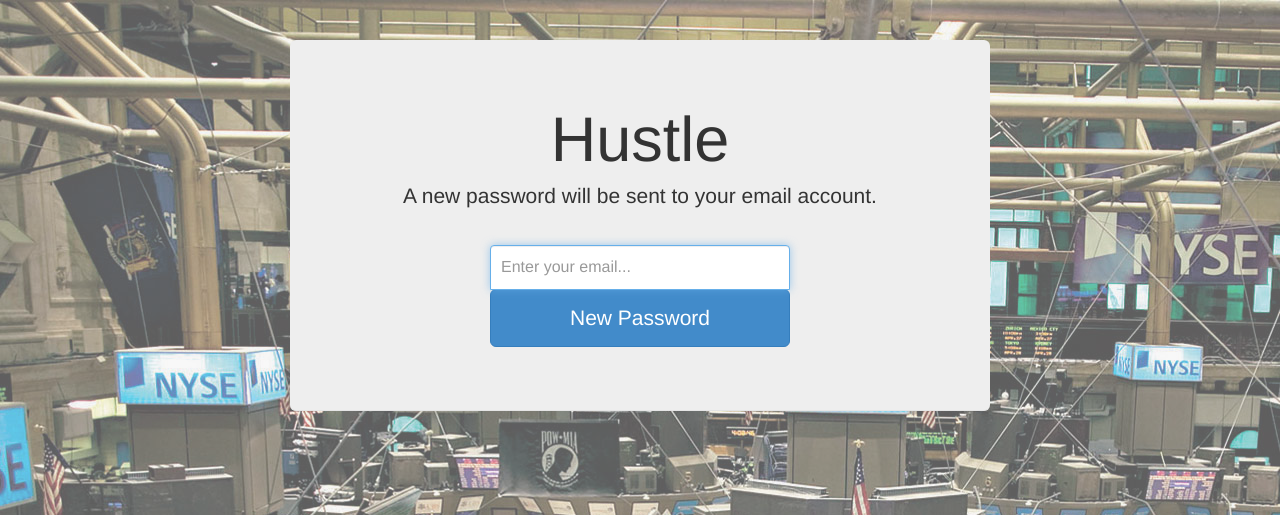
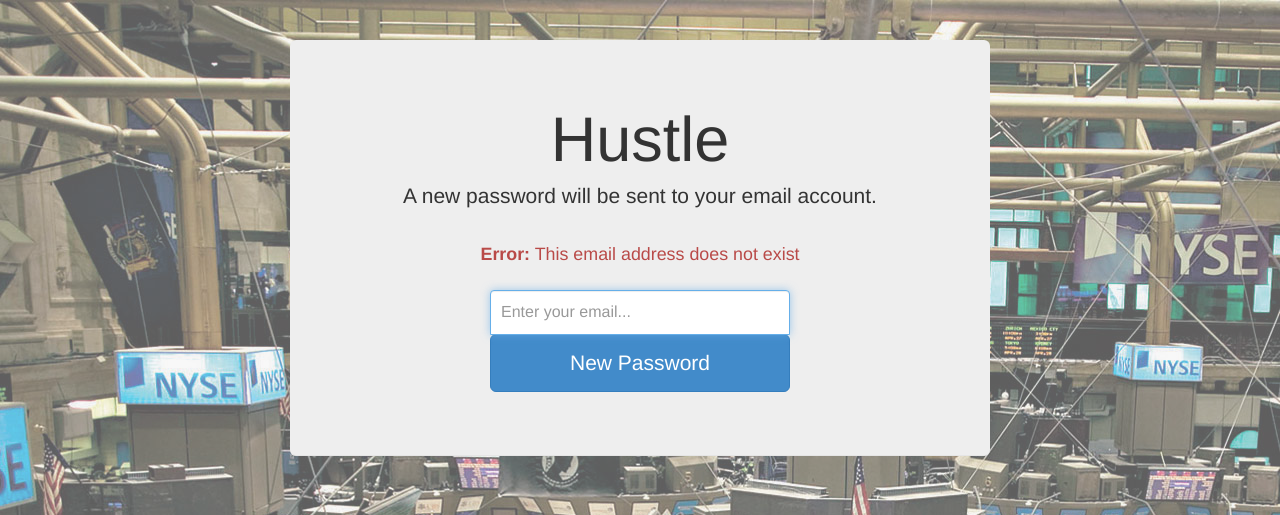
Before and after one commit to ReachAayush/MakeMoney, a Django app: page /forgotPassword in a window 1280 px wide. Shown: the top 515 px of the page. Run offline with Django 3.2, Linux system fonts and the light colour scheme; parts of the project's set-up code (start-up, migrations or seed data) failed here and were passed over; some libraries are stand-ins or nearby versions.

Commit message:
corrected forgot password workflow

```diff
--- a/beta/templates/forgotPassword.html
+++ b/beta/templates/forgotPassword.html
@@ -5,6 +5,18 @@
 {% block jumbotron %}
 <h1 class="text-center">Hustle</h1>
 <p class="lead"> A new password will be sent to your email account. </p>
+
+<!-- Messaging and Errors -->
+{% for err in errors %}
+<div class="text-danger"><small><strong>Error:</strong> {{err}}</small></div>
+{% endfor %}
+{% for m in messages %}
+  <div class="text-success">
+    {{m}}
+  </div>
+ {% endfor %}
+ <!-- /Messaging and Errors -->
+
 <form class="form-signin" role="form" action="forgotPassword" name="login-form" method="post">
   <input class="form-control" type="text" name="email" placeholder="Enter your email..." required autofocus>
   <button class="btn btn-lg btn-primary btn-block" type="submit">New Password</button>
--- a/beta/views.py
+++ b/beta/views.py
@@ -241,13 +241,22 @@ def resetPassword(request):
 
 # handles Forgot Password Method
 def forgotPassword(request):
+  context = {}
+  messages = []
+  context['messages'] = messages
+  errors = []
+  context['errors'] = errors
+
   if request.method == 'GET':
-    context = {}
+    errors.append("This email address does not exist")
     return render(request, 'forgotPassword.html', context)
+
   else:
     myEmail = request.POST['email']
-    me = User.objects.filter(email=myEmail)[0]
-    user = me
+    me = User.objects.filter(email__exact=myEmail)
+    if not me:
+      return redirect('forgotPassword')
+    user = me[0]
     token = default_token_generator.make_token(user)
     newPass = str(random.randrange(1000, 9999, 1))
     me.set_password(newPass)
@@ -265,9 +274,12 @@ verify your email address and complete the registration of your account:
               message= email_body,
               from_email="WallStreetCoders@myhustle.herokuapp.com",
               recipient_list=[user.email])
-    context = {}
+
+
     context['email'] = myEmail
-    return render(request, 'needs-confirmation.html', context)
+    messages.append("An email with your new password has been sent to you.")
+
+    return render(request, 'forgotPassword.html', context)
 
 # Confirms Password Reset
 @transaction.commit_on_success
```
